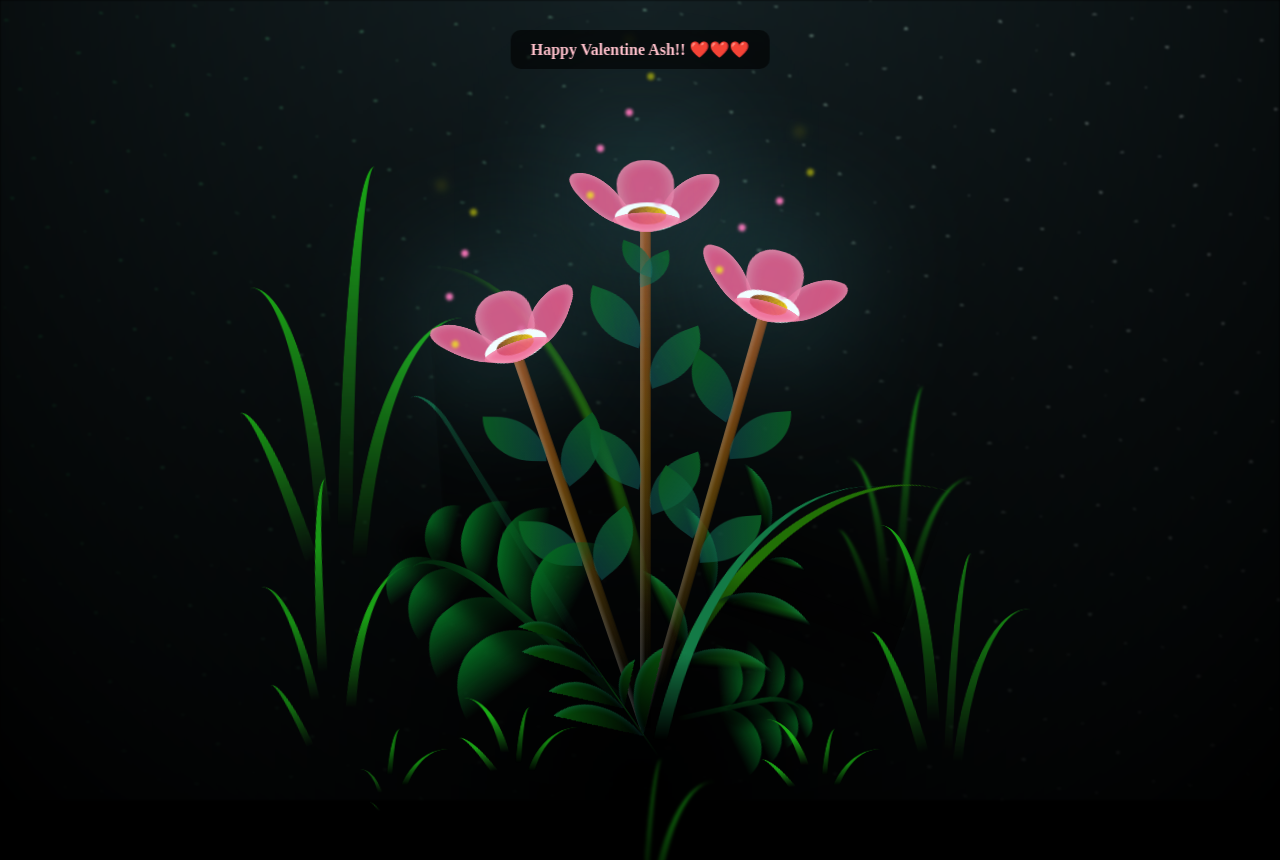
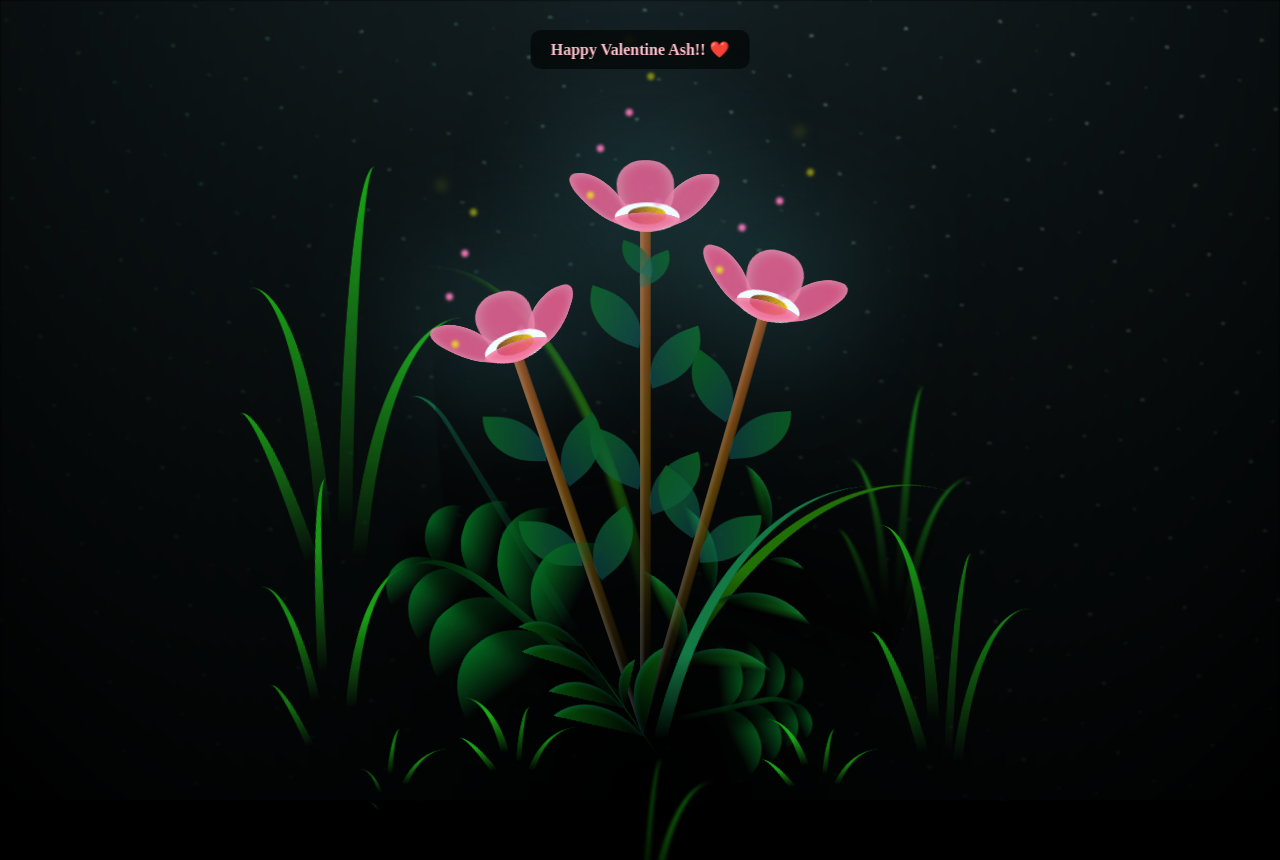
Before and after one commit to Dinx25/sana-ako-na-lng-ash, a plain HTML site: page index.html in a window 1280 px wide. Shown: the top 860 px of the page. Drawn offline with Linux system fonts and the light colour scheme.

Commit message:
Update index.html

```diff
--- a/index.html
+++ b/index.html
@@ -6,7 +6,7 @@
     <meta name="viewport" content="width=device-width, initial-scale=1.0">
     <link rel="stylesheet" href="index.css">
     <link rel="icon" href="img/flowers.png" type="image/x-icon">
-    <title>Happy Valentine Ash!❤️❤</title>
+    <title>Happy Valentine Ash!❤️</title>
     <style>
       @keyframes fadeIn {
         from {
@@ -21,7 +21,7 @@
 
 <body class="container">
   <header style="text-align: center; font-size: 16px; color: pink; margin-top: 20px; opacity: 0; animation: fadeIn 1s ease-in-out 4s forwards;">
-    Happy Valentine Ash!! ❤️❤️❤️
+    Happy Valentine Ash!! ❤️
 </header>
 
     <div class="night"></div>
```
